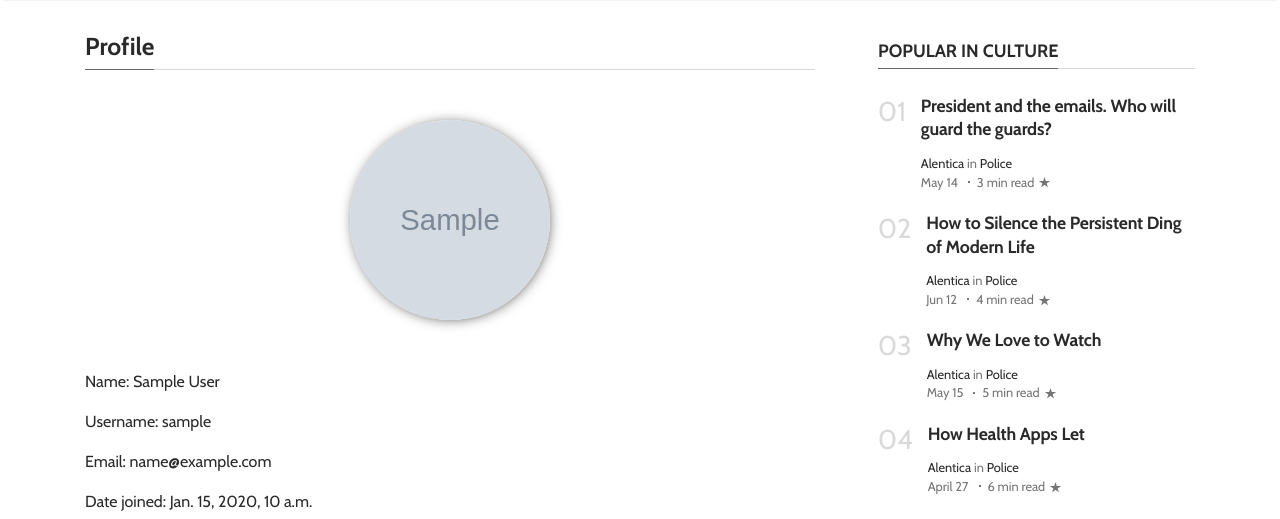
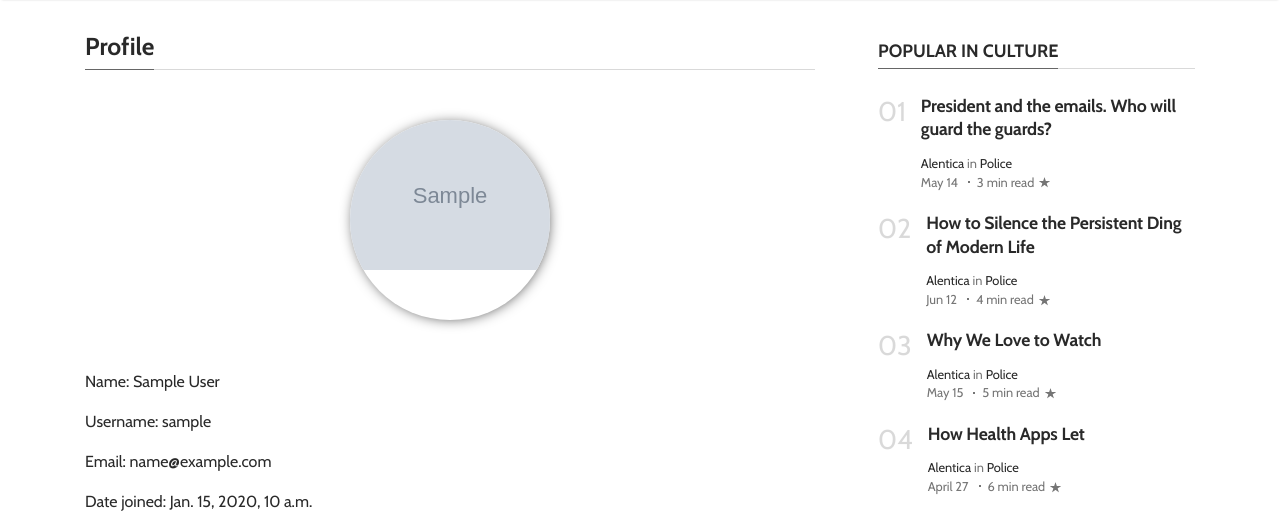
Before and after one commit to ayanamirey/blogger, a Django app: template templates/profile/profile_details.html in a window 1280 px wide. Shown: the part 116-635 px from the top of the page. Run offline with Django 3.2, Linux system fonts and the light colour scheme; the template is opened without the code that fills it: most values are stand-ins (such as "Sample title", 1, 10 or a date in 2020); grey boxes marked "Sample" are stand-in pictures; some libraries are stand-ins or nearby versions; some web fonts are replaced.

Commit message:
fixed html and styles

```diff
--- a/static/css/style.css
+++ b/static/css/style.css
@@ -450,7 +450,7 @@ input.search_field {
   float: left;
 }
 
-div.zafar_web div.big_img {
+div.profile_avatar_modal div.big_img {
   position: fixed;
   background-color: rgba(58,52,52,.5);
   top: 50%;
@@ -479,13 +479,13 @@ div.zafar_web div.big_img {
   max-width: 90%;
 }
 
-div.zafar_web div.big_img img {
+div.profile_avatar_modal div.big_img img {
   position: relative;
   z-index: 1000999;
   width: 100%;
 }
 
-div.zafar_web div.img_fixvh {
+div.profile_avatar_modal div.img_fixvh {
   position: fixed;
   top: 0;
   left: 0;
@@ -500,7 +500,7 @@ div.zafar_web div.img_fixvh {
           justify-content: flex-end;
 }
 
-div.zafar_web div.img_fixvh span {
+div.profile_avatar_modal div.img_fixvh span {
   width: 60px;
   height: 60px;
   padding: 5px;
@@ -516,13 +516,13 @@ div.zafar_web div.img_fixvh span {
           justify-content: center;
 }
 
-div.zafar_web div.img_fixvh span i {
+div.profile_avatar_modal div.img_fixvh span i {
   font-size: 50px;
   color: #fff;
   font-weight: 300;
 }
 
-div.zafar_web div.img_fixvh span:hover {
+div.profile_avatar_modal div.img_fixvh span:hover {
   background-color: #2c2c2c;
 }
 
@@ -544,7 +544,7 @@ div.zafar_web div.img_fixvh span:hover {
 	 opacity: 0.5;
 }
  .avatar-wrapper .profile-pic {
-	 height: 100%;
+	 /*height: 100%;*/
 	 width: 100%;
 	 transition: all 0.3s ease;
 }
@@ -553,8 +553,8 @@ div.zafar_web div.img_fixvh span:hover {
 	 content: "\f007";
 	 top: 0;
 	 left: 0;
-	 width: 100%;
-	 height: 100%;
+	 /*width: 100%;*/
+	 /*height: 100%;*/
 	 position: absolute;
 	 font-size: 190px;
 	 background: #ecf0f1;
--- a/static/js/scripts.js
+++ b/static/js/scripts.js
@@ -141,24 +141,24 @@ $(".upload-button").click(function () {
 
 $(".avatar-modal").click(function(){
         var src_img = $(this).attr("src");
-        $("div.zafar_web img").attr("src", src_img);
+        $("div.profile_avatar_modal img").attr("src", src_img);
 
 
-        $("div.zafar_web div.big_img").css({
+        $("div.profile_avatar_modal div.big_img").css({
             'transform': 'translate(-50%, -50%) scale(1)',
 
         });
-        $("div.zafar_web div.img_fixvh").css({
+        $("div.profile_avatar_modal div.img_fixvh").css({
             'display': 'flex'
         });
 
     });
-    $("div.zafar_web div.img_fixvh").click(function(){
+    $("div.profile_avatar_modal div.img_fixvh").click(function(){
 
-        $("div.zafar_web div.img_fixvh").css({
+        $("div.profile_avatar_modal div.img_fixvh").css({
             'display': 'none'
         });
-        $("div.zafar_web div.big_img").css({
+        $("div.profile_avatar_modal div.big_img").css({
             'transform': 'translate(-50%, -50%) scale(0)',
 
         });
--- a/templates/base.html
+++ b/templates/base.html
@@ -25,8 +25,8 @@
     <link href="/static/css/widgets.css" rel="stylesheet">
     <link href="/static/css/color-default.css" rel="stylesheet">
     <link href="/static/css/responsive.css" rel="stylesheet">
-    <link rel="stylesheet" type="text/css" href="/static/css/media.css">
-    <link rel="stylesheet" type="text/css" href="/static/css/font-awesome.css">
+{#    <link rel="stylesheet" type="text/css" href="/static/css/media.css">#}
+{#    <link rel="stylesheet" type="text/css" href="/static/css/font-awesome.css">#}
 
     <!-- Google fonts-->
     <link href="https://fonts.googleapis.com/css?family=Cabin:400,700&display=swap" rel="stylesheet">
@@ -114,9 +114,9 @@
 <script src="/static/js/bootstrap.js"></script>
 <script src="/static/js/theia-sticky-sidebar.js"></script>
 <!-- Bootstrap tooltips -->
-<script type="text/javascript" src="/static/js/popper.min.js"></script>
+{#<script type="text/javascript" src="/static/js/popper.min.js"></script>#}
 <!-- MDB core JavaScript -->
-<script type="text/javascript" src="/static/js/mdb.min.js"></script>
+{#<script type="text/javascript" src="/static/js/mdb.min.js"></script>#}
 <script type="text/javascript" src="/static/js/owl.carousel.min.js"></script>
 <script src="/static/js/scripts.js"></script>
 {% block jslibs %}
--- a/templates/profile/profile_details.html
+++ b/templates/profile/profile_details.html
@@ -9,7 +9,7 @@
                  src="{% if profile.avatar %} {{ profile.avatar.url }} {% else %} {% static 'images/default-avatar.jpg' %} {% endif %}"
                  alt="img"/>
         </div>
-        <div class="zafar_web">
+        <div class="profile_avatar_modal">
             <div class="big_img">
                 <img class="view_img_full"
                      src="{% if profile.avatar %} {{ profile.avatar.url }} {% else %} {% static 'images/default-avatar.jpg' %} {% endif %}"
@@ -42,9 +42,9 @@
             <p>Birth date: {{ profile.birth_date }}</p>
         {% endif %}
         {% if user.username|lower == profile.user.username|lower %}
-            <form action="{% url 'profiles:profile-update' %}">
+            <a href="{% url 'profiles:profile-update' %}">
                 <button class="btn btn-outline-success btn-default" type="submit">Edit profile</button>
-            </form>
+            </a>
         {% endif %}
         <hr>
         <h2><a href="{% url 'profiles:draft-articles' %}" class="">My Articles</a></h2>
@@ -61,6 +61,4 @@
         <p>No user with given username!</p>
     {% endif %}
     <br>
-
-
 {% endblock %}
```
Also changed, not shown: templates/profile/profile_edit.html (+5 -3 lines).
